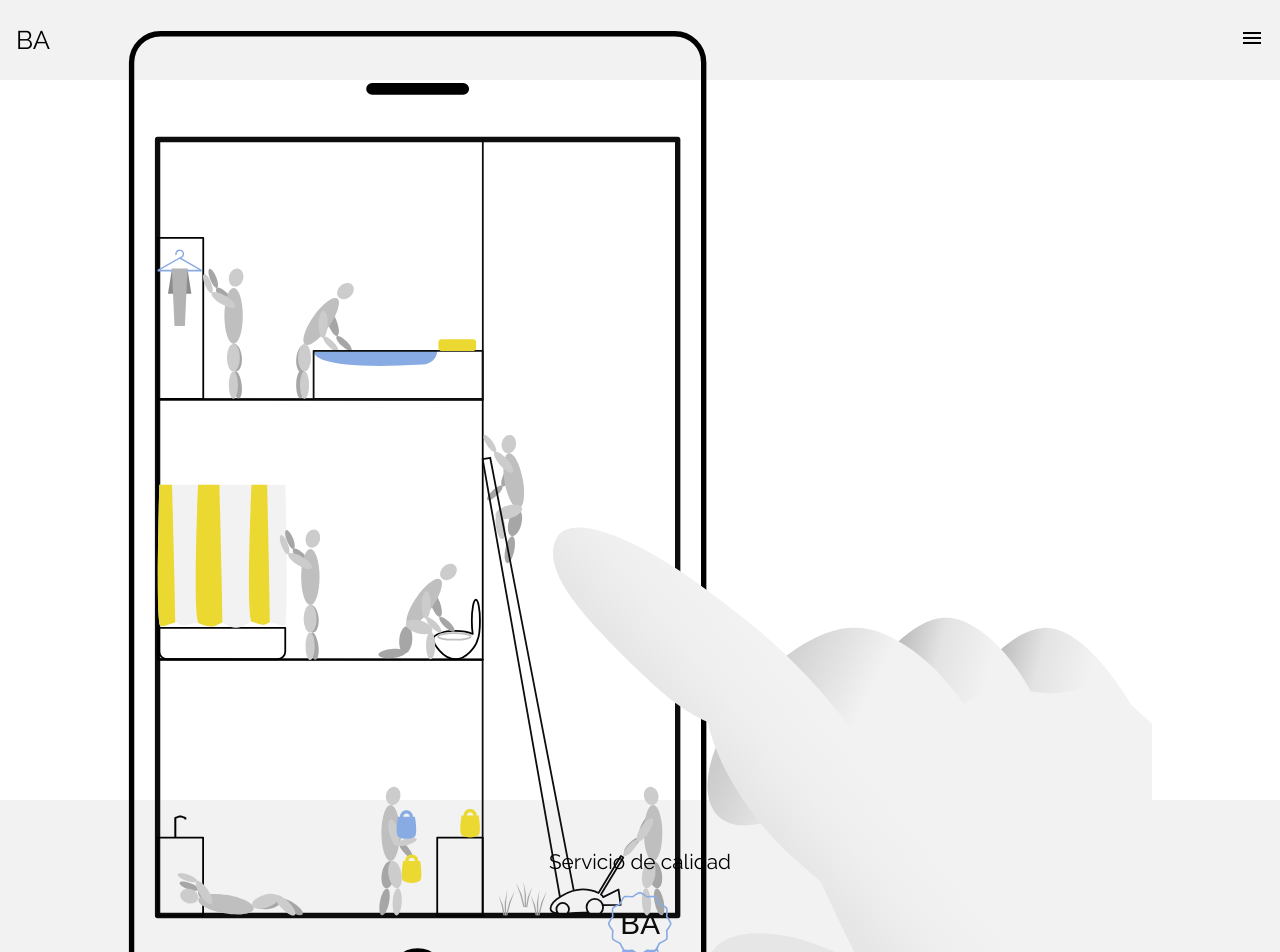
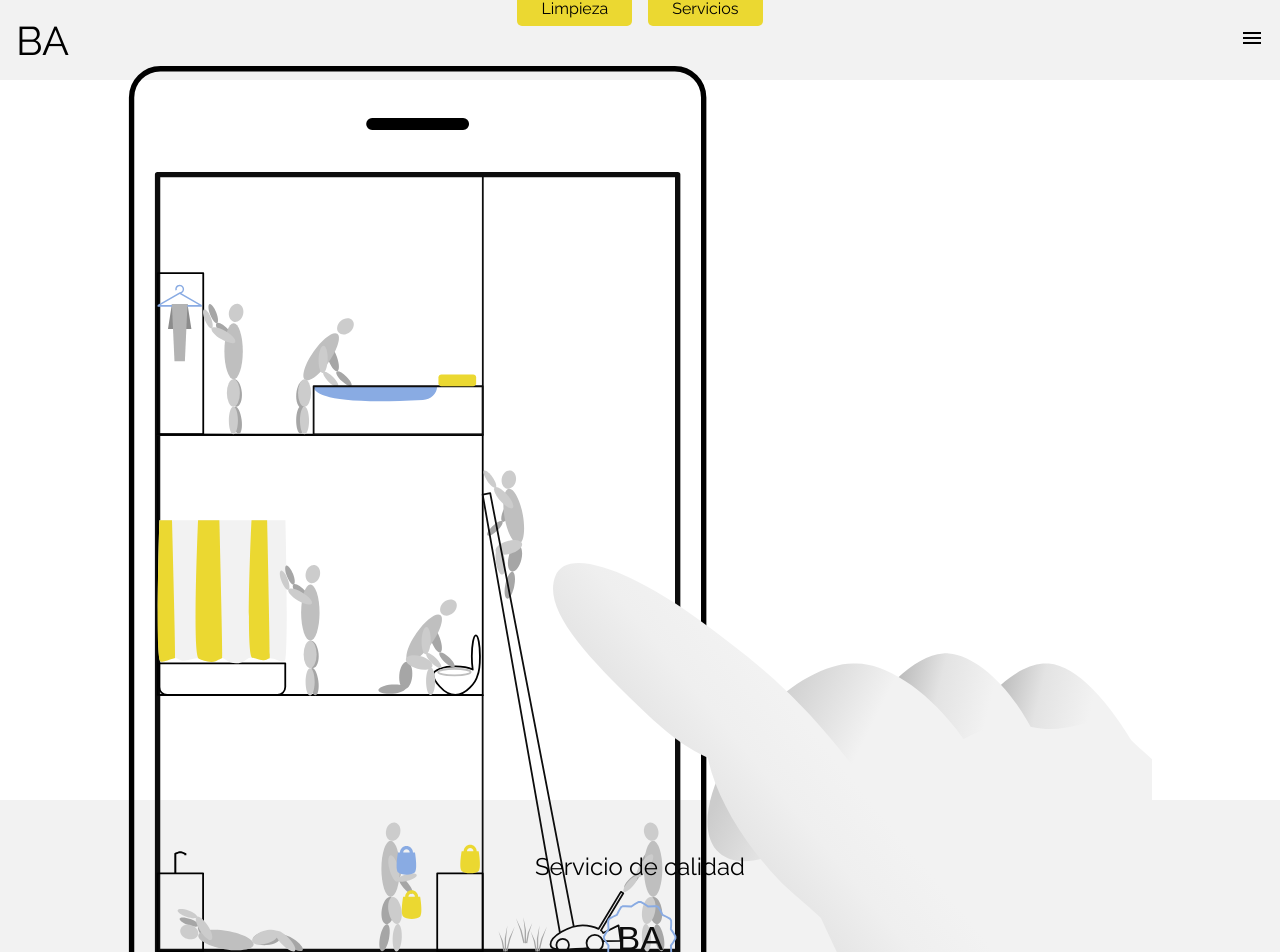
Before and after one commit to bonjouranainc/web-app, a React app in the folder front-end/: page / in a window 1280 px wide. Shown: the top 952 px of the page. Built offline with nearby package versions, Linux system fonts and the light colour scheme.

Commit message:
Main css font size changes for tablet and desktop version

```diff
--- a/front-end/src/index.css
+++ b/front-end/src/index.css
@@ -33,6 +33,16 @@ p {
 
 a {
   font-size: 1em;
+}
+
+@media only screen and (min-width: 768px) {
+  h1 {
+    font-size: 2.5em;
+  }
+
+  h2 {
+    font-size: 1.5em;
+  }
 }
 
 .wrapper {
--- a/front-end/src/scenes/Landing/components/Welcome/styles.css
+++ b/front-end/src/scenes/Landing/components/Welcome/styles.css
@@ -16,3 +16,6 @@
   height: auto;
   margin: 2em;
 }
+
+@media only screen and (min-width: 768px) {
+}
```
